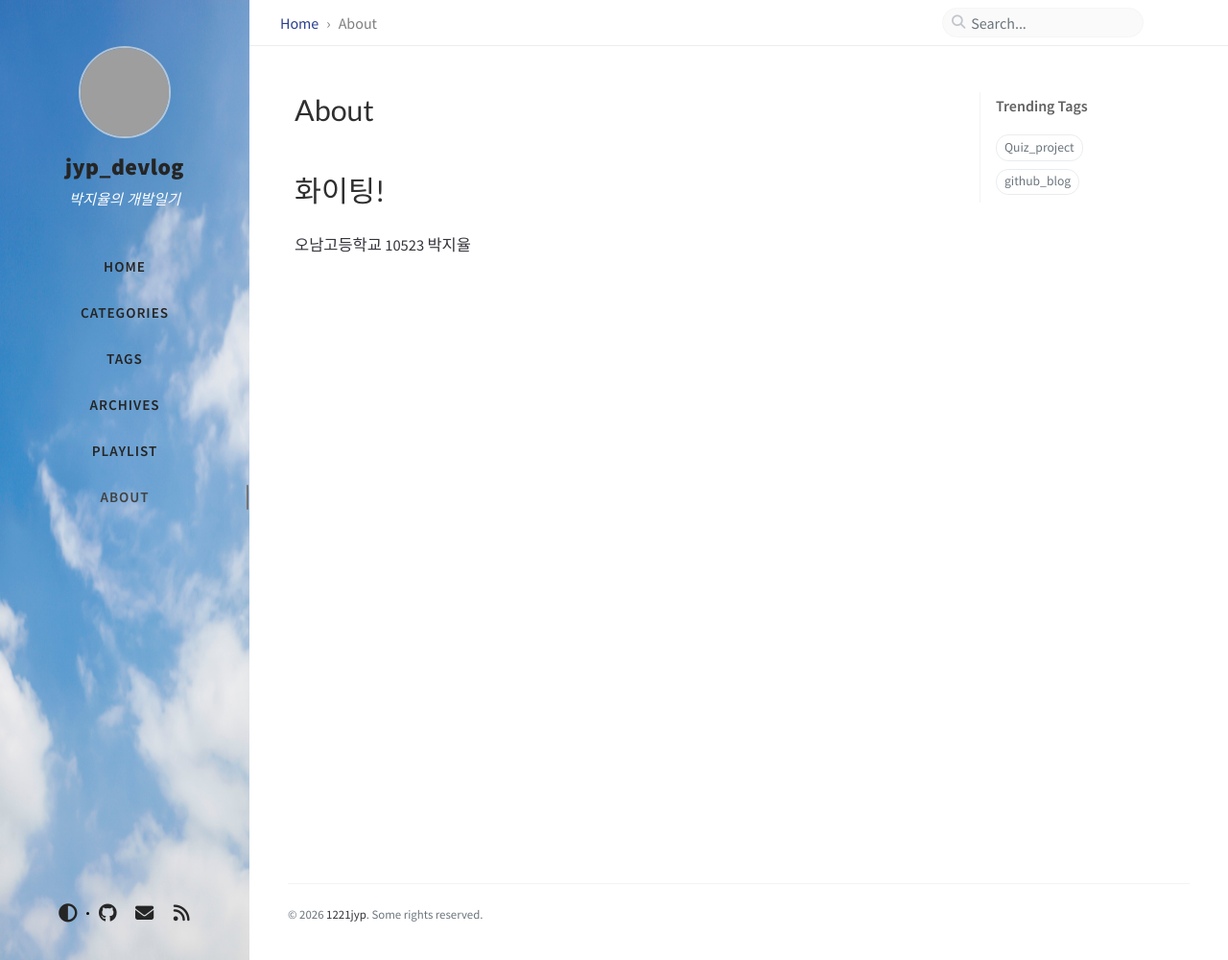
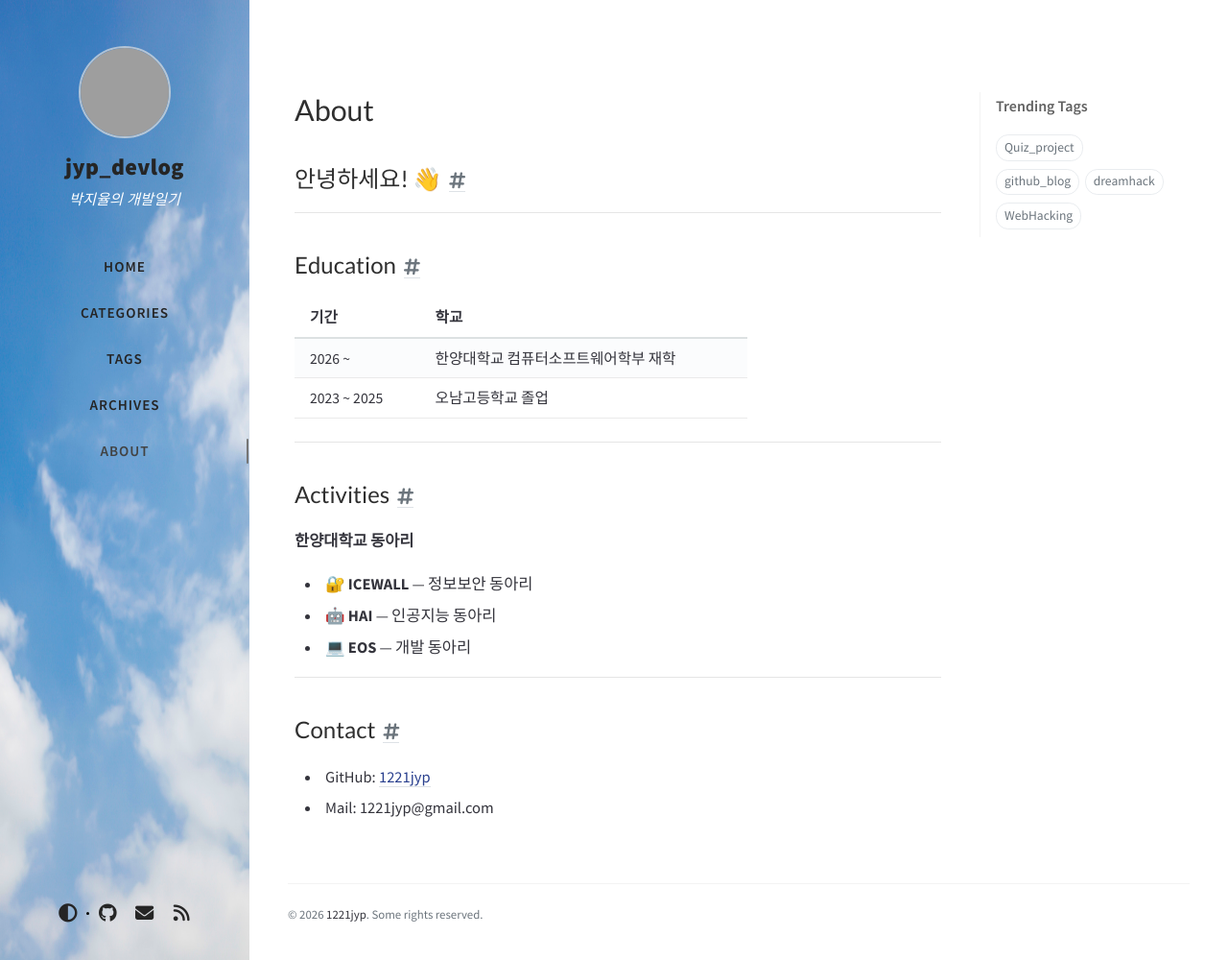
Before and after one commit to 1221jyp/1221jyp.github.io, a Jekyll site: the page built from _tabs/about.md, in a window 1280 px wide and 1000 px high. Shown: the whole window at 96% size. Built offline with Jekyll 4.4.1, drawn with Linux system fonts in a browser that asks for light colours; comment, search, counter and statistics services are not loaded; grey boxes are pictures that could not be loaded.

Commit message:
Add MisconFlag writeup, update about, remove playlist

```diff
--- a/_tabs/about.md
+++ b/_tabs/about.md
@@ -4,6 +4,30 @@ icon: fas fa-info-circle
 order: 5
 ---
 
-# 화이팅!
+## 안녕하세요! 👋
 
-오남고등학교 10523 박지율
+---
+
+## Education
+
+| 기간 | 학교 |
+|------|------|
+| 2026 ~ | 한양대학교 컴퓨터소프트웨어학부 재학 |
+| 2023 ~ 2025 | 오남고등학교 졸업 |
+
+---
+
+## Activities
+
+**한양대학교 동아리**
+
+- 🔐 **ICEWALL** — 정보보안 동아리
+- 🤖 **HAI** — 인공지능 동아리
+- 💻 **EOS** — 개발 동아리
+
+---
+
+## Contact
+
+- GitHub: [1221jyp](https://github.com/1221jyp)
+- Mail: 1221jyp@gmail.com
```
Also changed, not shown: _layouts/playlist.html (deleted, +0 -64 lines), _posts/2026-03-29-Dreamhack_MisconFlag.md (added, +64 -0 lines), _tabs/playlist.md (deleted, +0 -5 lines).
